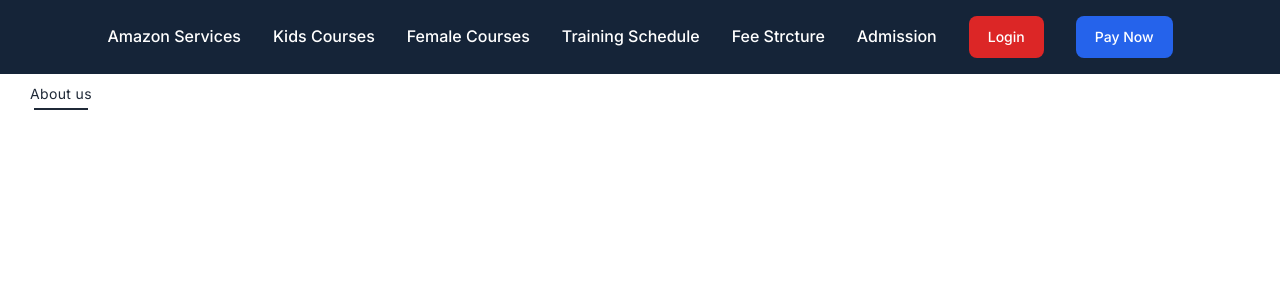
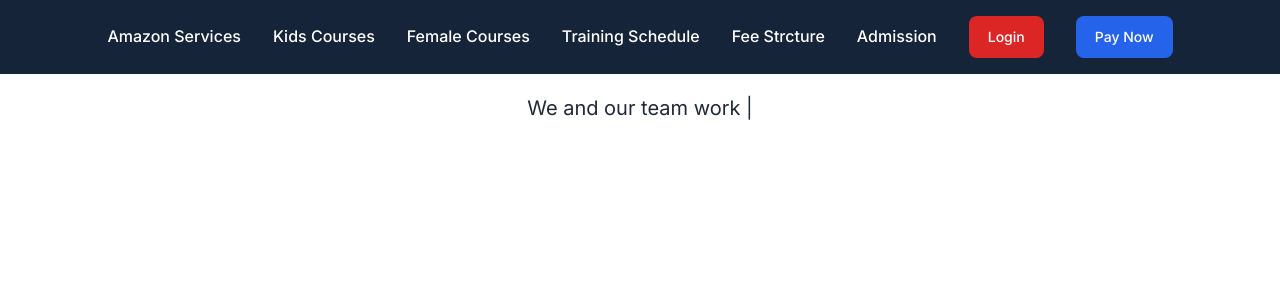
Before and after one commit to rahilazhar12/PNY, a React (Create React App) app: page /contact in a window 1280 px wide. Shown: the top 300 px of the page. Built offline with nearby package versions, Linux system fonts and the light colour scheme.

Commit message:
second commit

```diff
--- a/package.json
+++ b/package.json
@@ -6,6 +6,7 @@
     "@testing-library/jest-dom": "^5.17.0",
     "@testing-library/react": "^13.4.0",
     "@testing-library/user-event": "^13.5.0",
+    "axios": "^1.5.0",
     "flowbite": "^1.8.1",
     "flowbite-react": "^0.5.0",
     "preline": "^1.9.0",
--- a/src/Screens/AboutUs.js
+++ b/src/Screens/AboutUs.js
@@ -7,10 +7,14 @@ import lady from '../Assets/image/lady with laptop.png'
 import wahab from '../Assets/image/Wahab-Yunuspng.png'
 import { aboutdata } from '../Components/Data';
 import ladymobile from '../Assets/image/ladymobile.png'
+import TypingAnimation from './Contact';
 
 
 
 const AboutUs = () => {
+
+
+
   return (
     <Flowbite>
       <main className='bg-white dark:bg-slate-800   ring-1 ring-slate-900/5 shadow-xl'>
@@ -24,8 +28,8 @@ const AboutUs = () => {
         {/* Section-1 */}
         <section className='bg-[#152438] max-sm:h-auto md:p-20 lg:p-32 text-white max-sm:py-10'>
           <div className="grid justify-center">
-            <div className=' lg:text-5xl max-sm:text-center font-bold max-sm:text-3xl md:text-center md:text-3xl'>About company</div>
-            <div className='text-center lg:text-xl lg:mt-5'>We and our team work for your Future</div>
+            <div className=' lg:text-5xl max-sm:text-center bg-clip-text text-transparent bg-gradient-to-r from-green-400 to-blue-500  font-bold max-sm:text-3xl md:text-center md:text-3xl'>About company</div>
+            <div className='text-center'><TypingAnimation/></div>
           </div>
 
         </section>
--- a/src/Screens/Contact.js
+++ b/src/Screens/Contact.js
@@ -1,42 +1,62 @@
+import React, { useEffect, useState } from 'react';
 
-import React from 'react'
+const TypingAnimation = () => {
+  const [displayedText, setDisplayedText] = useState('');
+  const [cursorVisible, setCursorVisible] = useState(true);
+  const textToType = 'We and our team work for your Future';
+  const wordArray = textToType.split(' ');
 
+  useEffect(() => {
+    // Function to toggle cursor visibility
+    const toggleCursor = () => {
+      setCursorVisible((prevState) => !prevState);
+    };
 
-const Button14 = () => {
+    // Start cursor toggle interval
+    const cursorInterval = setInterval(toggleCursor, 500);
+
+    let currentWordIndex = 0;
+    let currentCharIndex = 0;
+
+    const typeChar = () => {
+      if (currentWordIndex === wordArray.length) {
+        setDisplayedText('');
+        currentWordIndex = 0;
+        currentCharIndex = 0;
+        setTimeout(typeChar, 1000);
+        return;
+      }
+
+      const currentWord = wordArray[currentWordIndex];
+      const currentChar = currentWord.charAt(currentCharIndex);
+
+      setDisplayedText((prevText) => prevText + currentChar);
+
+      currentCharIndex++;
+
+      if (currentCharIndex === currentWord.length) {
+        setDisplayedText((prevText) => prevText + ' ');
+        currentWordIndex++;
+        currentCharIndex = 0;
+      }
+
+      setTimeout(typeChar, 100);
+    };
+
+    typeChar();
+
+    // Clear interval when the component is unmounted
+    return () => {
+      clearInterval(cursorInterval);
+    };
+  }, []);
+
   return (
-    <>
+    <div className="text-center lg:text-xl lg:mt-5 min-h-[40px]">
+      {displayedText}
+      {cursorVisible ? '|' : ' '}
+    </div>
+  );
+};
 
-
-      {/* :SMALL BUTTON 14 */}
-      <button className="mx-5 group relative px-2.5 py-1.5 inline-block text-sm text-gray-800 tracking-wide active:top-0.5 active:outline-none focus:outline-none">
-        {/* Button text */}
-        <span className="block translate-3d-14S group-hover:translate-3d-h-14">About us</span>
-        {/* Rigth line */}
-        <span className="absolute -bottom-1 -top-1 -right-1 w-0.5 bg-gray-800 scale-3d-101 transition-transform delay-20 duration-200 origin-top group-hover:scale-3d-111 group-hover:delay-100 group-hover:duration-200 group-hover:origin-bottom" aria-hidden="true"/>
-        {/* Top line */}
-        <span className="absolute -top-1 -left-1 -right-1 h-0.5 bg-gray-800 scale-3d-011 transition-transform delay-200 duration-150 ease-linear origin-left group-hover:scale-3d-111 group-hover:delay-200 group-hover:duration-150 group-hover:origin-right" aria-hidden="true"/>
-        {/* Left line */}
-        <span className="absolute -bottom-1 -top-1 -left-1 w-0.5 bg-gray-800 scale-3d-101 transition-transform delay-350 duration-150 ease-linear origin-bottom group-hover:scale-3d-111 group-hover:delay-350 group-hover:duration-200 group-hover:origin-top" aria-hidden="true"/>
-        {/* Bottom line */}
-        <span className="absolute -bottom-1 -left-1 -right-1 h-0.5 bg-gray-800 scale-3d-011 transition-transform duration-100 origin-right group-hover:scale-3d-111 group-hover:delay-500 group-hover:duration-500 group-hover:origin-left" aria-hidden="true"/>
-        {/* Button ::after */}
-        <span className="absolute -bottom-1 left-3.5 right-3.5 h-0.5 bg-gray-800 transition-after-14 origin-left group-hover:scale-3d-011 group-hover:-right-1 group-hover:-left-1 group-hover:origin-right group-hover:transition-after-h-14" aria-hidden="true"/>
-      </button>
-
-
-
-
-
-
-
-
-
-
-
-
-
-    </>
-  )
-}
-
-export default Button14
+export default TypingAnimation;
```
Also changed, not shown: src/index.css (line endings or trailing spaces), 1 other file (tests, documents, lock files or other folders).
